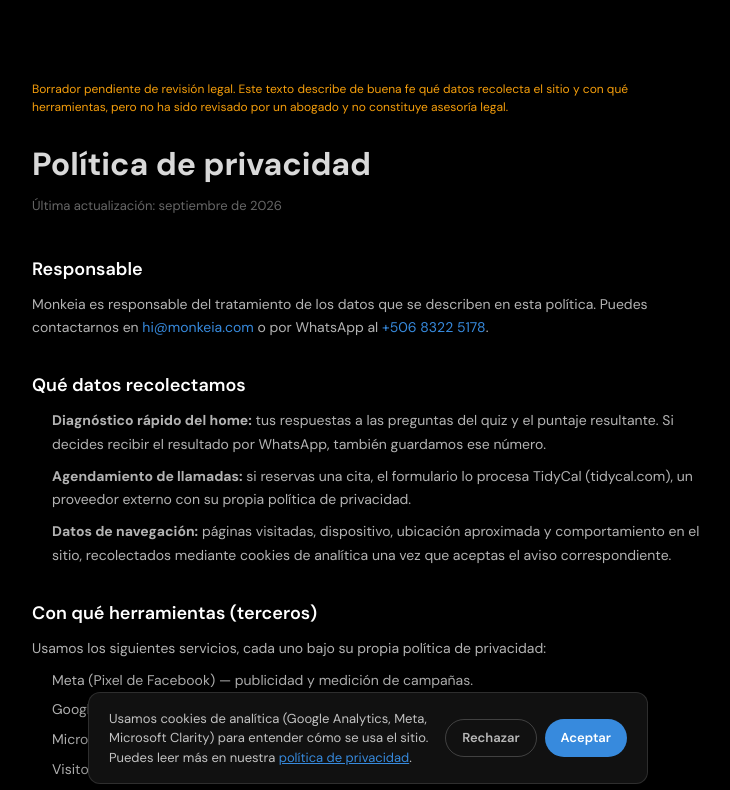
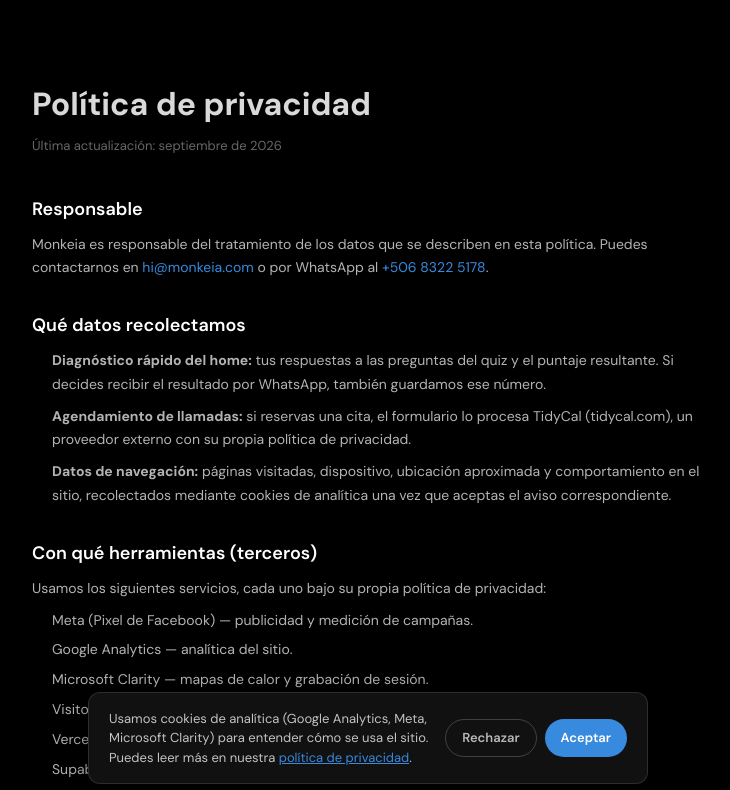
Before and after one commit to JPcamareno/monkeia-landing, a Next.js app: page /privacidad in a window 1280 px wide. Shown: the top 790 px of the page, without its empty margins (272-1002 px from the left). Built offline with nearby package versions, Linux system fonts and the light colour scheme; no server answers.

Commit message:
chore(C-02): aprobar política de privacidad — quitar nota de borrador
El dueño del negocio aprobó el contenido de /privacidad tal como está;
se retira el aviso de "pendiente de revisión legal".

```diff
--- a/app/privacidad/page.tsx
+++ b/app/privacidad/page.tsx
@@ -11,12 +11,6 @@
 export default function PrivacidadPage() {
   return (
     <main style={{ maxWidth: 720, margin: "0 auto", padding: "80px 24px 120px", color: "rgba(255,255,255,0.85)" }}>
-      <p style={{ fontSize: 12, color: "#f59e0b", marginBottom: 24, lineHeight: 1.5 }}>
-        Borrador pendiente de revisión legal. Este texto describe de buena fe qué datos
-        recolecta el sitio y con qué herramientas, pero no ha sido revisado por un
-        abogado y no constituye asesoría legal.
-      </p>
-
       <h1 style={{ fontSize: 32, fontWeight: 700, marginBottom: 8 }}>Política de privacidad</h1>
       <p style={{ fontSize: 13, color: "rgba(255,255,255,0.4)", marginBottom: 40 }}>
         Última actualización: septiembre de 2026
```
